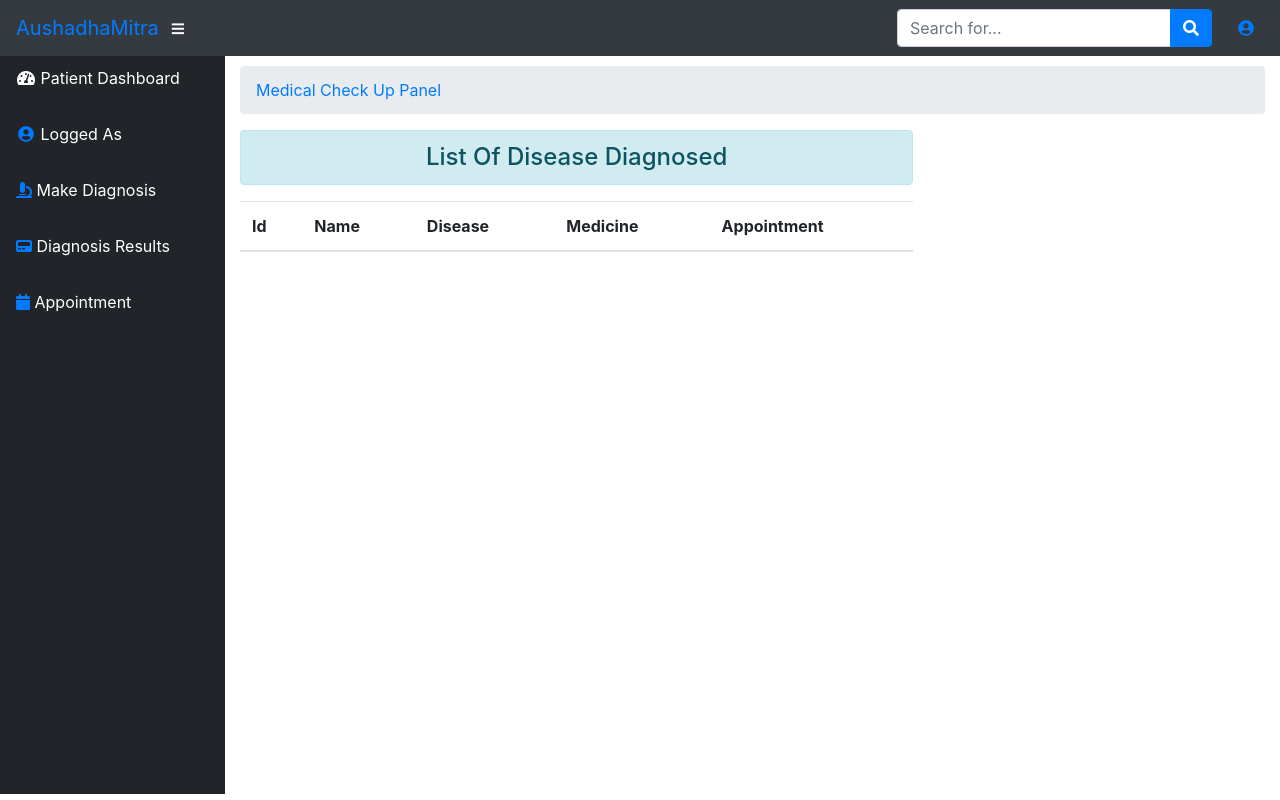
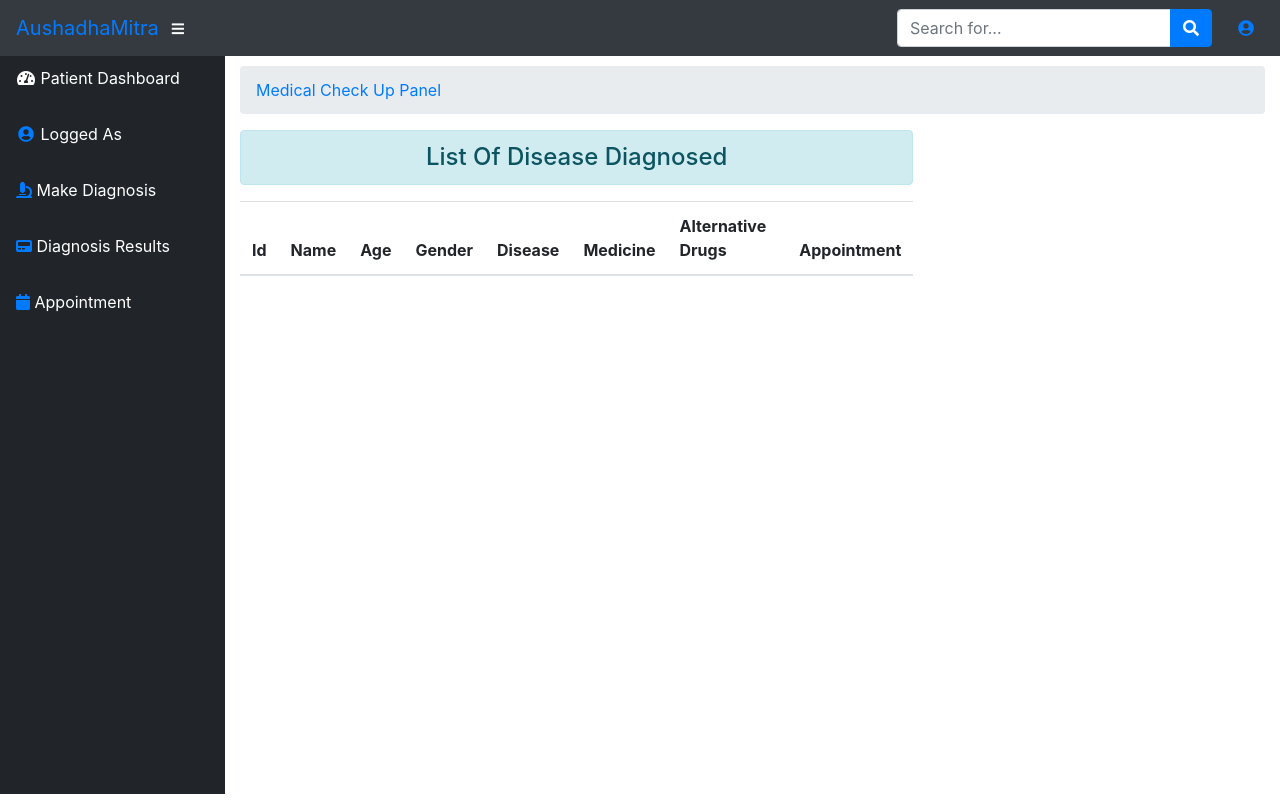
Before and after one commit to Trimbakraj/FinalYearProject, a Django app: page /result/ in a window 1280 px wide. Run offline with Django 3.2, Linux system fonts and the light colour scheme; data comes from the database, SQL or seed files in the repository; lists and menus that the app fills with data are empty; some libraries are stand-ins or nearby versions.

Commit message:
commit new

```diff
--- a/core/templates/patient/result.html
+++ b/core/templates/patient/result.html
@@ -25,8 +25,11 @@
                         <tr>
                             <th scope="col">Id</th>
                             <th scope="col">Name</th>
+                            <th scope="col">Age</th>
+                             <th scope="col">Gender</th>
                             <th scope="col">Disease</th>
                             <th scope="col">Medicine</th>
+                            <th scope="col">Alternative Drugs</th>
                             <th scope="col">Appointment</th>
                         </tr>
                     </thead>
@@ -37,12 +40,23 @@
                         <tr>
                             <td>{{ d.id }}</td>
                             <td>{{ d.patient.username }}</td>
+                            <td>{{ d.patient.profile.get_age }}</td>
+                            <td>{{ d.patient.profile.gender }}</td>
                             <td>{{ d.disease }}</td>
                             {% if d.medicine == "" %}
                             <td>Yet Recommended</td>
                             {% else %}
                             <td>{{ d.medicine }}</td>
                             {% endif %}
+
+                            <!-- Added button for alternative drugs -->
+                            <td>
+                                {% if d.medicine != "" %}
+                                <a href="https://medicine-recommendation-system.streamlit.app/"
+                                    class="btn btn-primary btn-sm" target="_blank">Find Alternative Drug</a>
+                                {% endif %}
+                            </td>
+
                             <td>
                                 <input class="btn btn-success btn-sm btn_ment" type="button" data-sid="{{d.id}}" value="Request">
                             </td>
```
Also changed, not shown: core/templates/doctor/ment.html (+34 -6 lines).
